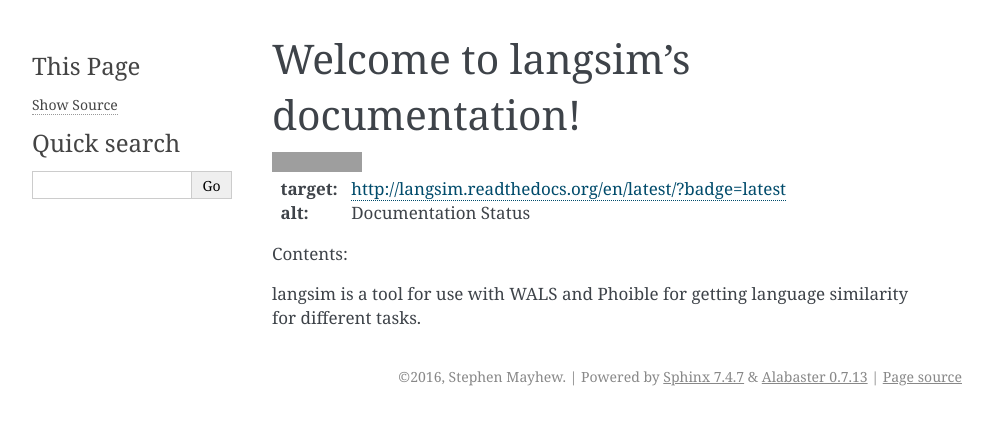
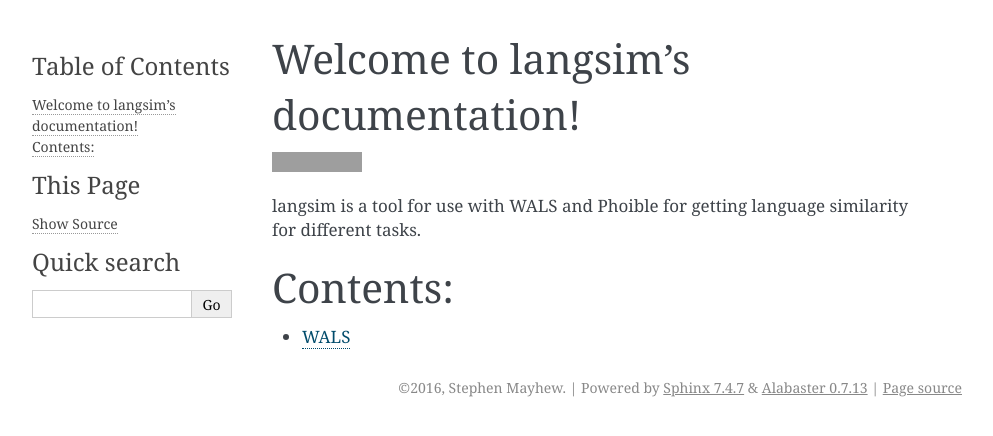
Before and after one commit to mayhewsw/langsim, a Sphinx documentation site: the page built from docs/index.rst, in a window 1280 px wide. Shown: the top 436 px of the page, without its empty margins (148-1141 px from the left). Built offline with Sphinx 7.4.7, drawn with Linux system fonts in a browser that asks for light colours; grey boxes are pictures that could not be loaded.

Commit message:
Added new files.

```diff
--- a/docs/index.rst
+++ b/docs/index.rst
@@ -7,14 +7,15 @@
 ===================================
 
 .. image:: https://readthedocs.org/projects/langsim/badge/?version=latest
-:target: http://langsim.readthedocs.org/en/latest/?badge=latest
-:alt: Documentation Status
+    :target: http://langsim.readthedocs.org/en/latest/?badge=latest
+    :alt: Documentation Status
+
+langsim is a tool for use with WALS and Phoible for getting language similarity for different tasks.
 
 Contents:
+=========
 
 .. toctree::
    :maxdepth: 2
+
    wals
-
-
-langsim is a tool for use with WALS and Phoible for getting language similarity for different tasks.
--- /dev/null
+++ b/docs/phoible.rst
@@ -0,0 +1,4 @@
+Phoible
+=======
+
+This is good stuff right here.
--- /dev/null
+++ b/docs/uriel.rst
@@ -0,0 +1,4 @@
+URIEL
+=====
+
+URIEL is important -- a collection of Phoible and WALS.
```
